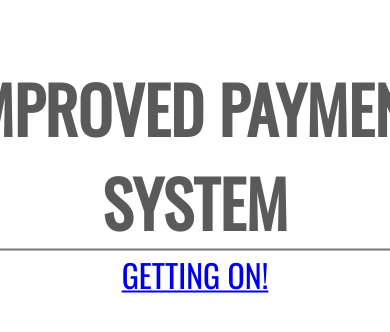
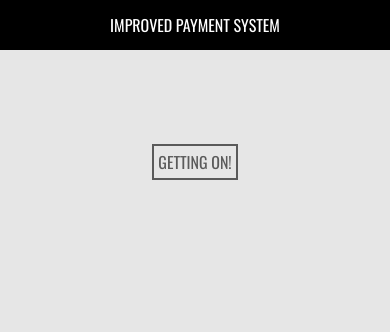
Before and after one commit to johnnyapu15/abeek, a Flask app: template abeek_web/templates/main.html in a window 390 px wide; the page is wider, and only the part inside the window is pictured. Shown: the top 332 px of that part. Run offline with Flask 2, Linux system fonts and the light colour scheme; the template is opened without the code that fills it, so the values that code supplies are empty; the visitor is signed in with stand-in values (Sample User, id 1).

Commit message:
For mobile view

```diff
--- a/abeek_web/main.py
+++ b/abeek_web/main.py
@@ -51,11 +51,13 @@
             session['getting'] = 1
         elif request.form['getting'] == 'get_off':
             session['getting'] = 0
+        print("submit : " + request.form['user_id'])
         return redirect(url_for('isPaying'))
+    print("first : ")
     return render_template('testmain.html', error = err)
 
 ###버스의 비콘 정보를 받은 후 결제할 지를 결정하는 페이지
-@app.route('/paying', methods=['post'])
+@app.route('/paying', methods=['post','get'])
 def isPaying():
     if request.method == 'POST':
         session['user_id'] = request.form['user_id']
@@ -65,7 +67,9 @@
             session['getting'] = 1
         elif request.form['getting'] == 'get_off':
             session['getting'] = 0
-        return render_template('main.html')
+        print("submit : " + request.form['user_id'])
+    print("완료 " + session['user_id'] + " " + str(session['getting']))
+
     return render_template('main.html')
 
 
--- a/abeek_web/static/style.css
+++ b/abeek_web/static/style.css
@@ -2,8 +2,8 @@
 
 
 body{
-    transform: scale(2);
-    margin:120px auto;
+    margin:auto;
+    background-color: rgb(230,230,230);
 }
 
 h1, h2, h3, h4, p, page{
@@ -12,11 +12,15 @@
     font-family:"Nanum Gothic", sans-serif;
 }
 
-page:lang(en), h1:lang(en), h2:lang(en), h3:lang(en), h4:lang(en), p:lang(en), a:lang(en){
+.f:lang(en), page:lang(en), h1:lang(en), h2:lang(en), h3:lang(en), h4:lang(en), p:lang(en), a:lang(en){
     font-family:"Oswald", sans-serif;
 
 }
+.centered{
+    text-align: center;
+    margin: auto;
 
+}
 h2{
     text-align: left;
 }
@@ -28,13 +32,16 @@
 
 }
 .title{
-    border-style:hidden;
-    border-bottom:1px solid  rgb(120,120,120);;
-    max-width:250px;
+    color: rgb(255,255,255);
+    background-color: rgb(0,0,0);
+    height: 50px;
+    line-height: 50px;
+    text-align: center;
     margin:auto;
 }
 
 .flash{
+
     text-align:center;
     display:inline;
     border-left: 22.5px solid rgb(120,120,120);
@@ -43,16 +50,23 @@
 
 .box{
     margin:auto;
-
     max-width: 550px;
 
     color:rgb(120,120,120);
 }
 
 .f, .getting{
+
     margin:auto;
     text-align:center;
     max-width: 200px;
 
-    color:rgb(120,120,120);
 }
+
+.hrefText {
+    padding: 4px;
+    text-decoration: none;
+    color: rgb(90, 90, 90);
+    border: 2px solid;
+
+}
--- a/abeek_web/templates/layout.html
+++ b/abeek_web/templates/layout.html
@@ -1,13 +1,16 @@
 <!doctype html>
-<title>Johnnyapu15</title>
-<link rel=stylesheet type=text/css href="{{ url_for('static', filename='style.css') }}">
+<title>IMPROVED PAYMENT SYSTEM</title>
+
+  <meta http-equiv='Content-Type' content='text/html; charset=utf-8' />
+  <meta name="viewport" content="width=device-width, initial-scale=1.0, maximum-scale=1.0, minimum-scale=1.0, user-scalable=no, target-densityDpi=device-dpi" />
 
 <link href="https://fonts.googleapis.com/css?family=Oswald" rel="stylesheet">
-
-
+<link rel=stylesheet type=text/css href="{{ url_for('static', filename='style.css') }}">
 <div class = "page">
-  <h1 lang="en" class="title">IMPROVED PAYMENT SYSTEM</h1>
-  <div class="box">
+  <div data-role="header">
+  <p class="title" lang="en">IMPROVED PAYMENT SYSTEM</p>
+  </div>
+  <div data-role="content" class="box">
 
       {% for message in get_flashed_messages() %}
     <div class="flash">{{ message }}</div>
--- a/abeek_web/templates/main.html
+++ b/abeek_web/templates/main.html
@@ -1,12 +1,14 @@
 {% extends "layout.html" %}
 {% block body %}
-      <div class="getting">
+      <div class="centered" style="margin:100px auto">
+
         <!--When getting on the bus -->
-      {% if session.get_on %}
-        <a lang="en" href="{{ url_for('add_on') }}">GETTING ON!</a>
+      {% if session.getting == 1 %}
+        <a class="hrefText" lang="en" href="{{ url_for('add_on') }}"
+        >GETTING ON!</a>
         <!--When getting off the bus (Ctnled by app, delecat) -->
-      {% elif not session.get_off %}
-        <a lang = "en" href="{{ url_for('add_off') }}">GETTING OUT!(This btn'll be deleted)</a>
+      {% elif session.getting == 0 %}
+        <a class="hrefText" lang = "en" href="{{ url_for('add_off') }}" >GETTING OUT!(This btn'll be deleted)</a>
       {% endif %}
     </div>
 {% endblock %}
--- a/abeek_web/templates/testmain.html
+++ b/abeek_web/templates/testmain.html
@@ -10,7 +10,8 @@
       <input type=text name=price>
       <dt>
       <input type="radio" name="getting" value="get_on" checked="checked">GET ON!
-      <input type="radio" name="getting" value="get_off">GET OFF!
+      <br><input type="radio" name="getting" value="get_off">GET OFF!
+      <br><br>
       <input type=submit value=SUBMIT!>
     </dl>
   </form>
```
